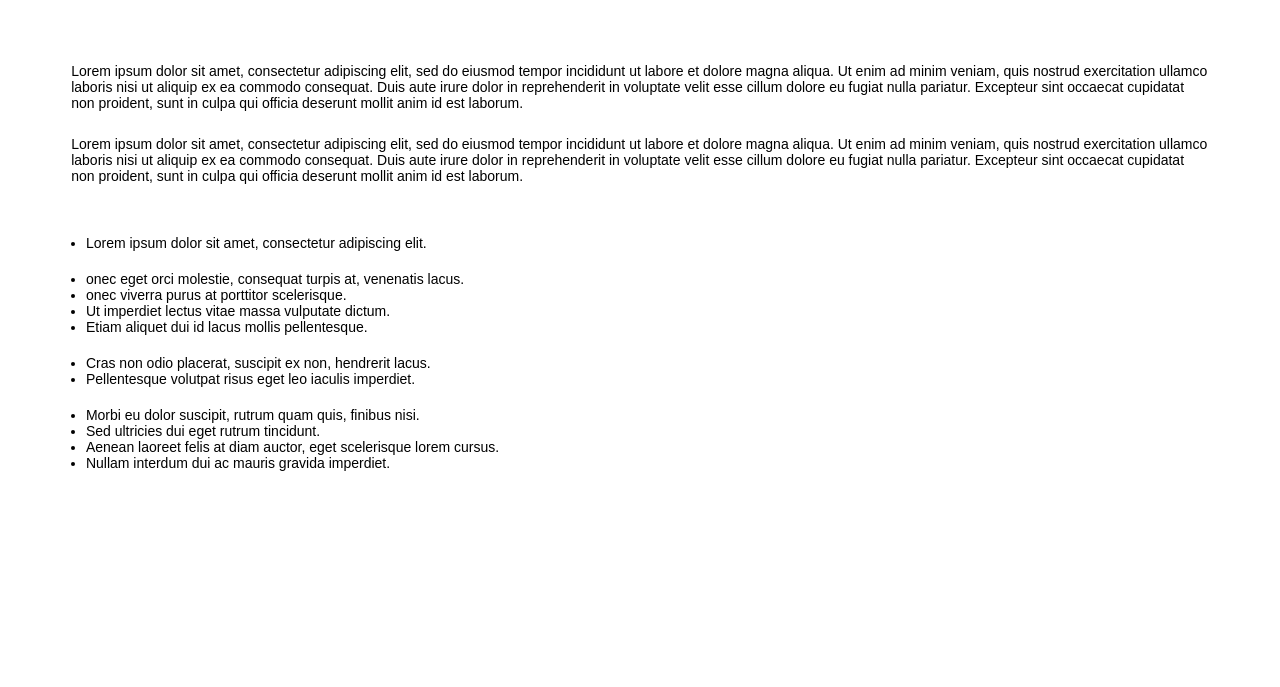
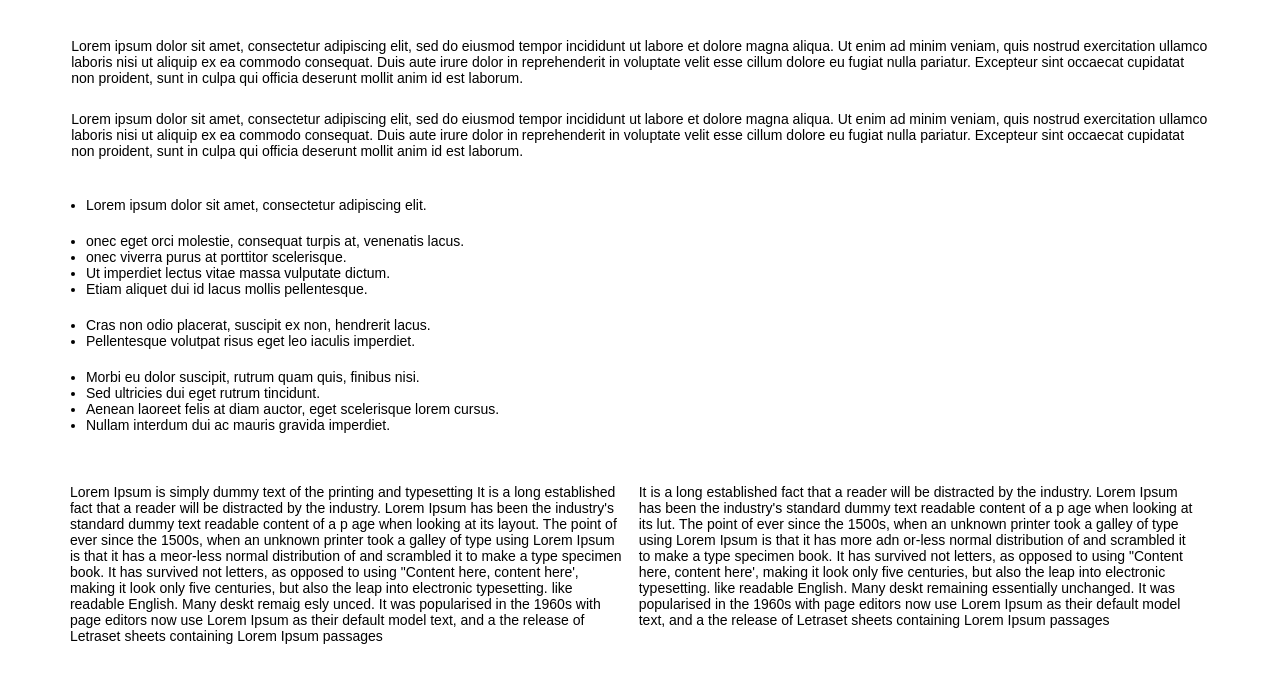
Before and after one commit to prateek2022shukla/Template-1, a plain HTML site: page src/index.html in a window 1280 px wide. Drawn offline with Linux system fonts and the light colour scheme.

Commit message:
Bottom Section Created

```diff
--- a/src/index.html
+++ b/src/index.html
@@ -17,7 +17,7 @@
         #para1, #para2{
             font-family: sans-serif;
             width: 90%;
-            margin-top: 5%;
+            margin-top: 3%;
             margin-left: 5%;
             font-size: 14px;
          }
@@ -27,12 +27,37 @@
         }
 
         .middle-section{
-          margin-top: 4%;
+          margin-top: 3%;
           margin-left: 3%;
         }
 
         #item-2, #item-6, #item-8{
           margin-top: 20px;
+        }
+
+
+        .bottom-section{
+          width: 90%;
+          height: 200px;
+          /* border: 1px solid red; */
+          display: flex;
+          margin-top: 4%;
+          margin-left: 4%;
+        }
+        .bottom-left{
+          /* border: 1px solid green; */
+          width: 50%;
+          height:100%;
+          padding-left: 1%;
+
+        }
+
+        .bottom-right{
+          /* border: 1px solid green; */
+          width: 50%;
+          height:100%;
+          padding-left: 1%;
+
         }
     </style>
 </head>
@@ -83,5 +108,36 @@
   </div>
 
 
+  <div class="bottom-section">
+    <div class="bottom-left">
+      Lorem Ipsum is simply dummy text of the printing and typesetting
+      It is a long established fact that a reader will be distracted by the industry.
+       Lorem Ipsum has been the industry's standard dummy text readable content of a p
+       age when looking at its layout. The point of ever since the 1500s, when an unknown
+       printer took a galley of type using Lorem Ipsum is that it has a meor-less normal
+       distribution of and scrambled it to make a type specimen book. It has survived not letters,
+        as opposed to using "Content here, content here', making it look only five centuries, but also
+        the leap into electronic typesetting. like readable English. Many deskt remaig esly
+        unced. It was popularised in the 1960s with  page editors now use Lorem Ipsum as their
+         default model text, and a the release of Letraset sheets containing Lorem Ipsum passages
+    </div>
+
+    <div class="bottom-right">
+
+      It is a long established fact that a reader will be distracted by
+       the industry. Lorem Ipsum has been the industry's standard dummy
+        text readable content of a p age when looking at its lut. The
+        point of ever since the 1500s, when an unknown printer took a
+         galley of type using Lorem Ipsum is that it has more adn or-less
+          normal distribution of and scrambled it to make a type specimen book.
+           It has survived not letters, as opposed to using "Content here, content here',
+            making it look only five centuries, but also the leap into electronic typesetting.
+            like readable English. Many deskt remaining essentially unchanged. It was popularised
+            in the 1960s with page editors now use Lorem Ipsum as their default model text, and a
+            the release of Letraset sheets containing Lorem Ipsum passages
+
+    </div>
+  </div>
+
 </body>
 </html>
```
